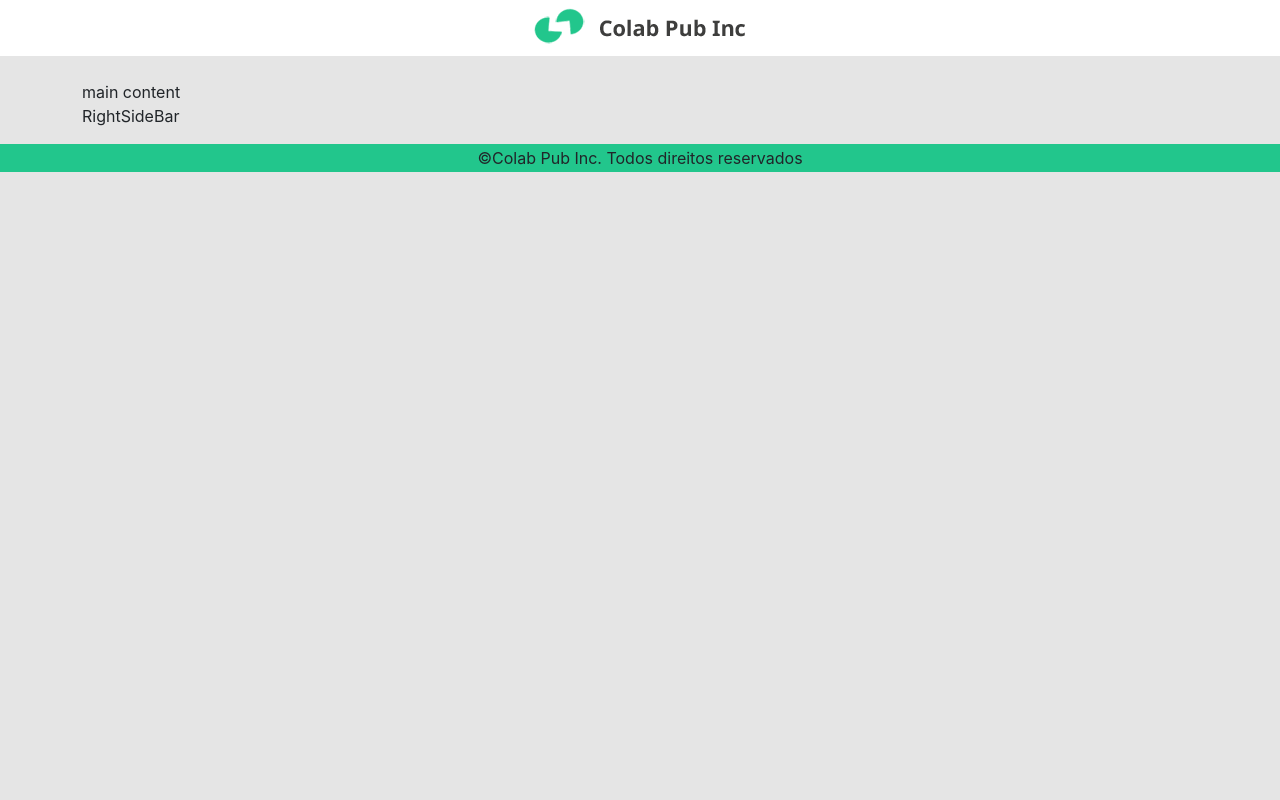
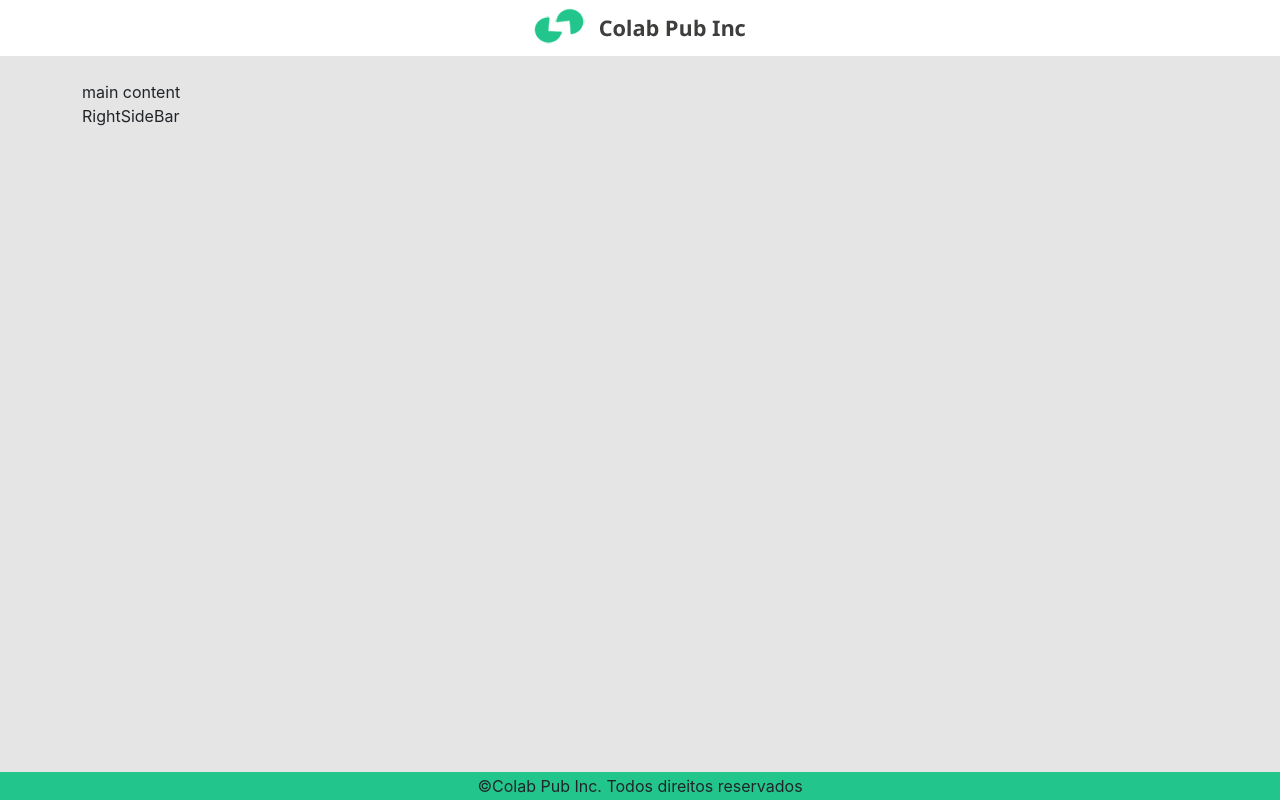
Before and after one commit to wilson-varela/Junior-Frontend-Dev-Challenge-Wilson-Varela, a React (Create React App) app: page / in a window 1280 px wide. Built offline with nearby package versions, Linux system fonts and the light colour scheme.

Commit message:
Corrigindo erro de footer no meio da pagina

```diff
--- a/src/components/footer/Footer.js
+++ b/src/components/footer/Footer.js
@@ -3,7 +3,7 @@ import classes from './Footer.module.scss';
 
 const Footer = ()=>{
     return (
-        <div className={`container-fluid`}>
+        <div className={`container-fluid mt-auto`}>
             <div className={`row ${classes.Footer}`}>
                 <footer>
                     <div className="col-12">
--- a/src/components/footer/Footer.module.scss
+++ b/src/components/footer/Footer.module.scss
@@ -2,5 +2,5 @@
     padding: 2px 0;
     background-color: #22C68C;
     text-align: center;
-    margin-top:auto;
+
 }
--- a/src/style.scss
+++ b/src/style.scss
@@ -11,9 +11,13 @@ body {
     background-color: #E5E5E5;
     display: flex;
     flex-direction: column;
-    height: 100vh;
+    min-height: 100vh!important;
 }
-
+#root{
+  display: flex;
+    flex-direction: column;
+    min-height: 100vh!important;
+}
   code {
     font-family: source-code-pro, Menlo, Monaco, Consolas, 'Courier New',
       monospace;
```
